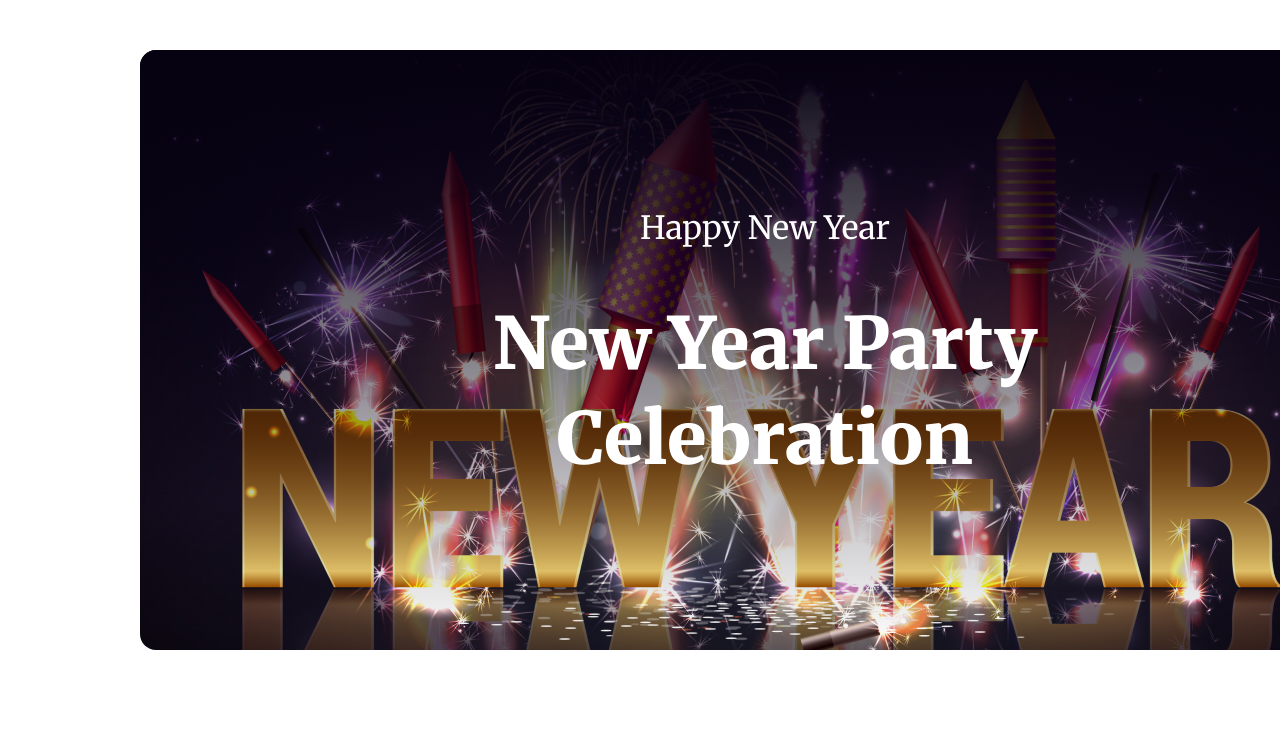
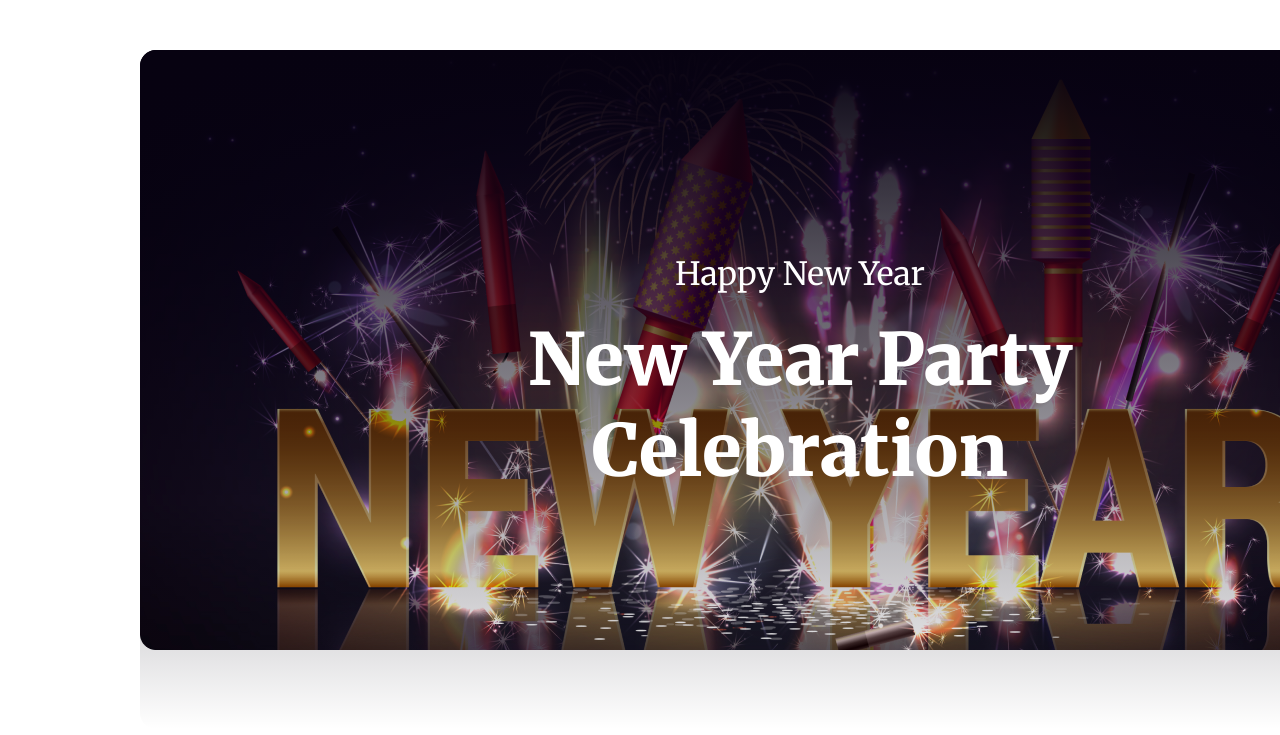
Before and after one commit to shossen1999/Assignment1-New-Year-New-Mission-main, a plain HTML site: page index.html in a window 1280 px wide. Shown: the top 735 px of the page. Drawn offline with Linux system fonts and the light colour scheme.

Commit message:
last commit

```diff
--- a/index.html
+++ b/index.html
@@ -10,13 +10,15 @@
 
 <body>
     <header>
-        <div class="banner-container">
-            <div class="background-image"></div>
-            <div class="text-container">
-                <h4>Happy New Year</h4>
-                <h1>New Year Party Celebration</h1>
-            </div>
+
+        <div class="banner">
+            <h2>Happy New Year</h2>
+            <h1> New Year Party Celebration </h1>
+
+
         </div>
+
+
     </header>
 
     <main>
@@ -143,7 +145,7 @@
                     sodales risus ut pellentesque vel euismod.</h5>
                 <form>
                     <input type="email" placeholder="user@gmail.com" name="" id="">
-                    <button>Subscribe</button>
+                    <input type="submit" value="Subscribe">
                 </form>
 
             </div>
--- a/style.css
+++ b/style.css
@@ -6,99 +6,62 @@
 body {
     margin: 0;
     padding: 0;
-    /* font-family: 'Arial', sans-serif; */
-}
-
-header {}
-
-.banner-container {
-    position: relative;
-    margin-top: 50px;
-    margin-right: 140px;
-    margin-left: 140px;
-    width: 1250px;
-    height: 600px;
-    overflow: hidden;
-    margin-bottom: 0;
 
 }
 
-/* ... (previous CSS) ... */
 
-
-.background-image {
-    width: 100%;
-    height: 100%;
-    background: url('images/Banner\ Image.png') center/cover no-repeat;
-    position: absolute;
+.banner {
+    padding-left: 344px;
+    padding-right: 344px;
+    padding-top: 177px;
+    padding-bottom: 177px;
     border-radius: 16px;
     background: linear-gradient(180deg, #070211 0%, rgba(7, 2, 17, 0.00) 100%);
 }
 
+.banner h2 {
+    color: #FFF;
+    font-family: Merriweather;
+    text-align: center;
+    font-size: 32px;
+    font-weight: 400;
+    margin-bottom: 20px;
+}
+
+.banner h1 {
+    font-family: Merriweather;
+    color: #FFF;
+    text-align: center;
+    font-size: 72px;
+    font-weight: 900;
+    width: 632px;
+    height: 190px;
+    margin-top: 0px;
 
 
-.background-image {
-    width: 100%;
-    height: 100%;
-    background: url('images/Banner\ Image.png') center/cover no-repeat;
-    position: absolute;
-    border-radius: 16px;
 }
 
-.background-image::before {
-    content: "";
-    display: block;
-    width: 100%;
-    height: 100%;
-    background: linear-gradient(180deg, #070211 0%, rgba(7, 2, 17, 0.00) 100%);
-    position: absolute;
-    border-radius: 16px;
+header {
+    background-image: url('images/Banner\ Image.png');
+
+    background-repeat: no-repeat;
+    width: 1320px;
+    height: 600px;
+    margin-top: 50px;
+    margin-left: 140px;
+   margin-right: 140px;
+     margin-bottom: 0px;
 }
 
-/* ... (remaining CSS) ... */
 
-.text-container {
-    position: absolute;
-    top: 50%;
-    left: 50%;
-    transform: translate(-50%, -50%);
-    text-align: center;
-    /* color: #fff; */
-    /* Text color */
-}
 
-.text-container h4 {
-    color: #FFF;
-
-    /* text-align: center; */
-    font-family: Merriweather;
-    font-size: 32px;
-    /* font-style: normal; */
-    font-weight: 400;
-    margin-bottom: 10px;
-}
-
-.text-container h1 {
-
-    width: 632px;
-    color: #FFF;
-    text-align: center;
-    font-family: Merriweather;
-    font-size: 72px;
-
-    font-weight: 900;
-    line-height: 95px;
-    /* 131.944% */
-}
-
-/* ... (previous CSS) ... */
 
 main {
-    /* Add any additional styles for the main tag if needed */
+
 }
 
 .main-section {
-    margin-top: 80px;
+    margin-top: 120px;
     margin-left: 399px;
     margin-right: 399px;
 }
@@ -137,21 +100,18 @@ main {
 
 .section-content img {
     width: 100%;
-    /* Adjust as needed */
     height: auto;
     margin-top: 20px;
-    /* Adjust as needed */
+
 }
 
-/* ... (remaining CSS) ... */
 
-/* ... (previous CSS) ... */
 
 .second-section {
     margin-top: 120px;
     margin-right: 140px;
     margin-bottom: 120px;
-    /* Add your desired margin-bottom */
+
     margin-left: 140px;
 
 }
@@ -173,16 +133,16 @@ main {
     color: #FFF;
     font-family: Merriweather;
     font-size: 48px;
-    /* Adjusted font size for better clarity */
+
     font-style: normal;
     font-weight: 900;
     line-height: 66px;
-    /* Adjusted line height for better readability */
+
     letter-spacing: 7.04px;
     margin-top: 50px;
-    /* Adjusted margin-top for better positioning */
+
     margin-left: 50px;
-    /* Adjusted margin-left for better positioning */
+
     margin-bottom: 24px;
 }
 
@@ -196,7 +156,6 @@ main {
     line-height: 30px;
     margin-top: 0;
     margin-left: 50px;
-    /* Adjusted margin-left for better positioning */
     margin-bottom: 48px;
 }
 
@@ -209,13 +168,13 @@ main {
     line-height: normal;
     text-transform: uppercase;
     margin-left: 158px;
-    /* Adjust the margin as needed */
+
     position: absolute;
-    /* Add position property */
+
     bottom: 160px;
-    /* Adjust the distance from the bottom as needed */
+
     left: 30px;
-    /* Adjust the distance from the left as needed */
+
     background: transparent;
     border: none;
 }
@@ -228,15 +187,12 @@ main {
     flex-direction: column;
     justify-content: center;
     align-items: center;
-    flex-shrink: 0;
     margin-left: 20px;
-    /* Adjust the margin as needed */
+
     filter: radial-gradient(50% 50% at 50% 50%, #690B02 27%, #8F4941 39%, #B18079 51%, #CDADA8 62%, #E3D1CD 73%, #F2EAE7 84%, #FCFAF6 93%, #FFFFFC 100%);
-    /* background-blend-mode: multiply; */
-    /* mix-blend-mode: multiply; */
 }
 
-/* ... (remaining CSS) ... */
+
 
 
 
@@ -400,7 +356,7 @@ main {
     /* margin-top: 120px; */
     margin-right: 140px;
     /* margin-bottom: 120px; */
-    /* Add your desired margin-bottom */
+
     margin-left: 140px;
 
 
@@ -495,12 +451,12 @@ main {
     background: rgba(255, 0, 0, 0.05);
     display: flex;
     flex-direction: column;
-    /* Adjusted to a column layout */
+
     justify-content: center;
     align-items: center;
     margin: 120px auto;
     position: relative;
-    /* Set position to relative for absolute positioning inside */
+
 }
 
 .image-overlay {
@@ -508,7 +464,6 @@ main {
     height: 150px;
     position: absolute;
     top: 10px;
-    /* Adjusted to create space at the top */
     left: 50%;
     transform: translateX(-50%);
 }
@@ -517,31 +472,30 @@ main {
     width: 100%;
     height: 100%;
     object-fit: cover;
-    /* Ensure the image covers the entire container */
     border-radius: 16px 16px 0 0;
-    /* Adjusted border-radius for the top corners */
+
 }
 
 #subscribe .subscribe-message-img {
     text-align: center;
     padding: 20px;
-    /* Added padding for better spacing */
+
     margin-top: 20px;
-    /* Adjusted margin at the top */
+
 }
 
 #subscribe .subscribe-content {
     text-align: center;
     padding: 20px;
-    /* Added padding for better spacing */
+
     margin-top: 110px;
-    /* Adjusted margin at the top */
+
 }
 
 #subscribe h1 {
     font-size: 2em;
     margin-bottom: 10px;
-    /* Adjusted margin for better spacing */
+
     color: #070211;
     text-align: center;
     font-family: Merriweather;
@@ -559,43 +513,48 @@ main {
     font-weight: 400;
     line-height: 32px;
     margin-bottom: 20px;
+    margin-left: 212px;
+    margin-right: 212px;
 }
 
 
-#subscribe form {
 
 
-    /* height: 72px; */
-    max-width: 400px;
-    margin: 20px auto;
-    display: flex;
-    gap: 10px;
+
+
+#subscribe form input[type="email"]
+{
+    background:#fff;
+    width: 340px;
+    height: 50px;
+    border: none;
+    outline: none;
+    padding: 0 25px;
+    border-radius: 25px 0 0 25px;
+
+
 }
 
-#subscribe form input {
-    flex-grow: 1;
+#subscribe form input[type="submit"]
+{
+    position: relative;
+    left: -5px;
+    border-radius: 0 25px 25px 0;
+    width: 150px;
+    height: 50px;
     border: none;
-    border-radius: 30px;
+    outline: none;
+    cursor: pointer;
+    background:#dc3545;
+    color: #fff;
 
-    padding: 10px;
-    /* margin-bottom: 10px; */
-    width: 300px;
-    font-size: 20px;
-    outline: none;
+
+
+
 }
 
-#subscribe button {
-    /* height: 72px; */
-    padding: 10px 20px;
-    font-size: 1.2em;
-    border-radius: 10px;
-    background-color: #dc3545;
-    color: #ffffff;
-    border: none;
-    cursor: pointer;
-    margin-top: 10px;
-    /* Adjusted margin at the top */
-}
+
+
 
 /* footer-section */
 
```
